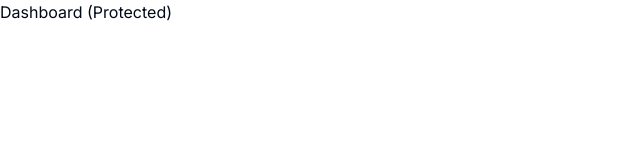
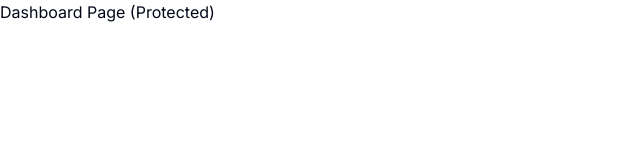
Before and after one commit to Hombre2014/Genius, a Next.js app: page /dashboard in a window 1280 px wide. Shown: the top 160 px of the page, without its empty margins (0-640 px from the left). Built offline with nearby package versions, Linux system fonts and the light colour scheme.

Commit message:
Implemented Clerk Authentication

```diff
--- a/app/(auth)/layout.tsx
+++ b/app/(auth)/layout.tsx
@@ -1,6 +1,6 @@
 const AuthLayout = ({ children }: { children: React.ReactNode }) => {
   return (
-    <main className="h-full flex items-center justify-center">{children}</main>
+    <div className="h-full flex items-center justify-center">{children}</div>
   );
 };
 
--- a/app/(dashboard)/(routes)/dashboard/page.tsx
+++ b/app/(dashboard)/(routes)/dashboard/page.tsx
@@ -1,5 +1,12 @@
+import { UserButton } from '@clerk/nextjs';
+
 const DashboardPage = () => {
-  return <p>Dashboard (Protected)</p>;
+  return (
+    <div>
+      <p>Dashboard Page (Protected)</p>
+      <UserButton afterSignOutUrl="/" />
+    </div>
+  );
 };
 
 export default DashboardPage;
```
